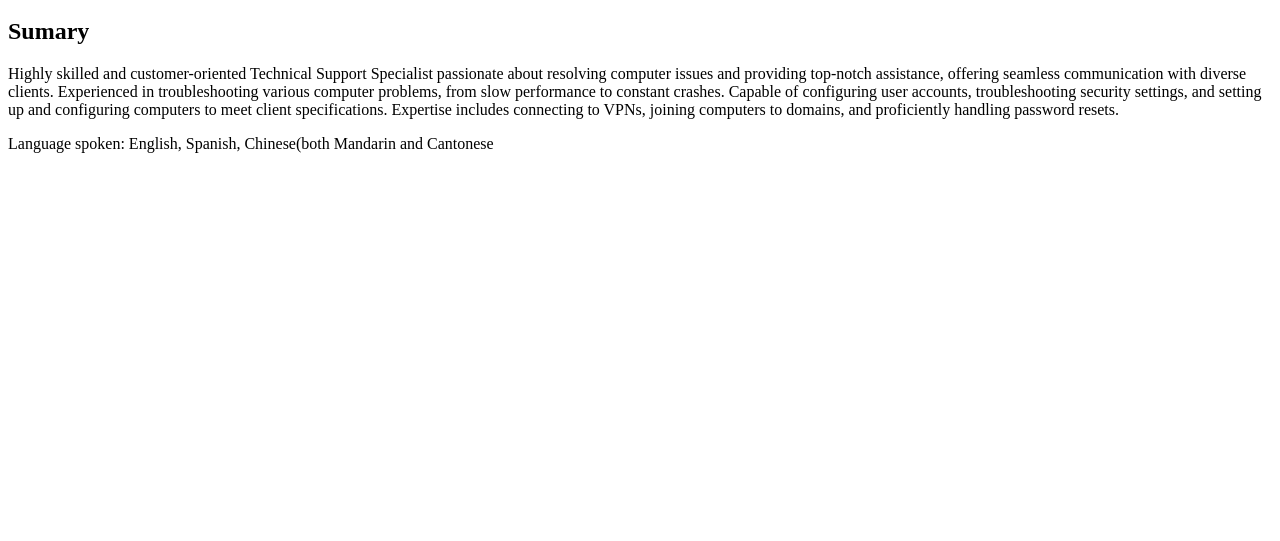
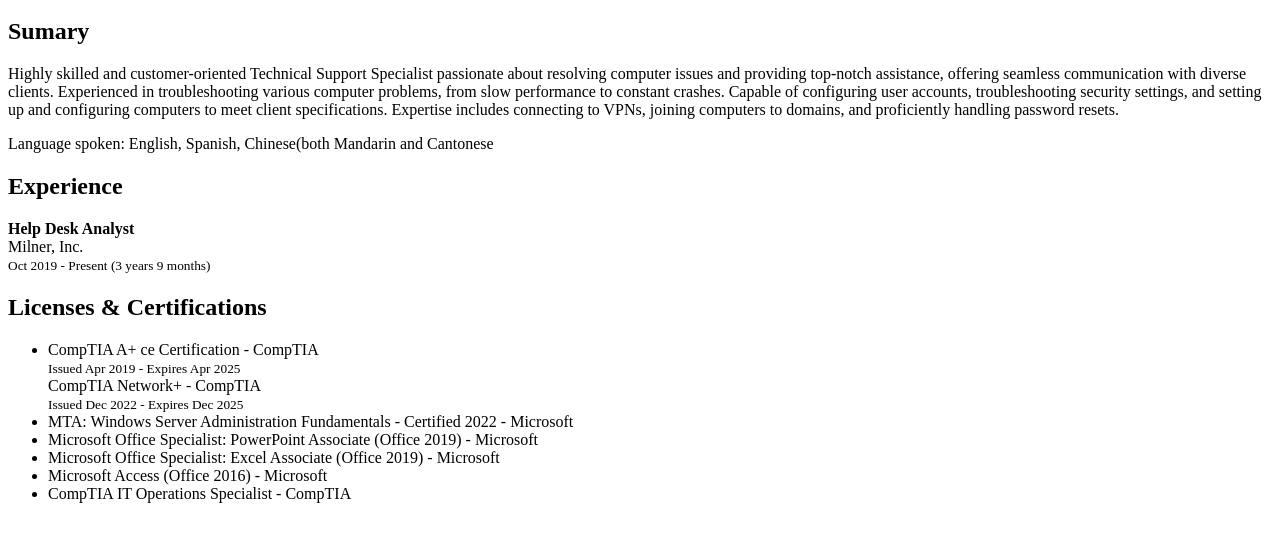
Before and after one commit to ping686/resume, a plain HTML site: page index.html in a window 1280 px wide. Shown: the part 137-678 px from the top of the page. Drawn offline with Linux system fonts and the light colour scheme.

Commit message:
Update index.html

```diff
--- a/index.html
+++ b/index.html
@@ -7,12 +7,12 @@
   </head>
   <body>
     <h1>Zhong Tan</h1>
-    <h4>Duluth, Georgia, United States<br />
-    ping686@gmail.com<br />
-
+    <h4>
+      Duluth, Georgia, United States<br />
+      ping686@gmail.com<br />
       <a href="https://www.linkedin.com/in/zhong-tan"
-        >linkedin.com/in/zhong-tan</a
-      >
+        >linkedin.com/in/zhong-tan
+      </a>
     </h4>
 
     <h2>Sumary</h2>
@@ -27,6 +27,34 @@
       VPNs, joining computers to domains, and proficiently handling password
       resets.
     </p>
-    <p>Language spoken: English, Spanish, Chinese(both Mandarin and Cantonese</p>
+    <p>
+      Language spoken: English, Spanish, Chinese(both Mandarin and Cantonese
+    </p>
+    <h2>Experience</h2>
+    <strong>Help Desk Analyst</strong><br />
+    Milner, Inc.<br />
+    <small>Oct 2019 - Present (3 years 9 months)</small>
+    <h2>Licenses & Certifications</h2>
+    <ul>
+      <li>
+        CompTIA A+ ce Certification - CompTIA<br />
+        <small>Issued Apr 2019 - Expires Apr 2025</small>
+      </li>
+      CompTIA Network+ - CompTIA<br />
+      <small>Issued Dec 2022 - Expires Dec 2025</small>
+      <li>
+        MTA: Windows Server Administration Fundamentals - Certified 2022 -
+        Microsoft
+      </li>
+      <li>
+        Microsoft Office Specialist: PowerPoint Associate (Office 2019) -
+        Microsoft
+      </li>
+      <li>
+        Microsoft Office Specialist: Excel Associate (Office 2019) - Microsoft
+      </li>
+      <li>Microsoft Access (Office 2016) - Microsoft</li>
+      <li>CompTIA IT Operations Specialist - CompTIA</li>
+    </ul>
   </body>
 </html>
```
